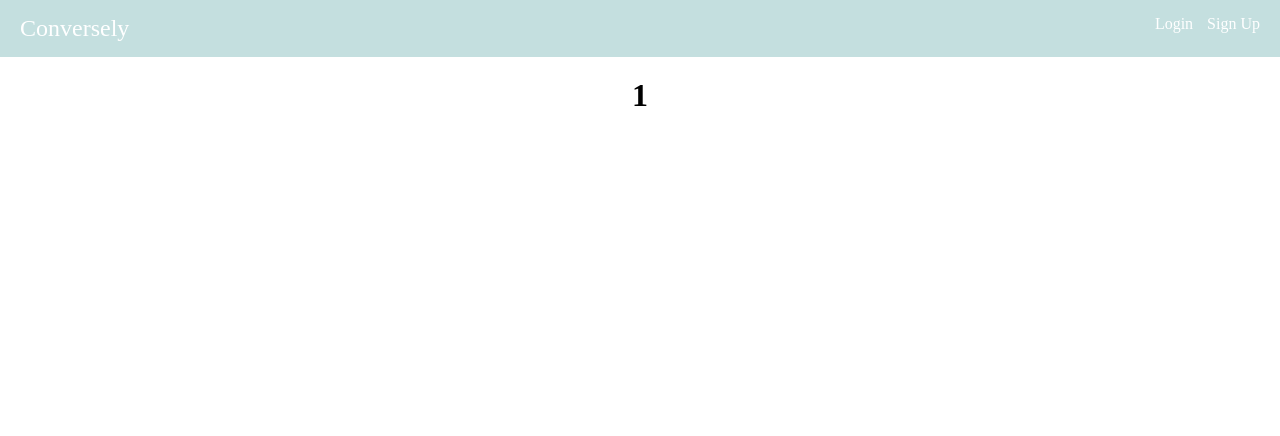
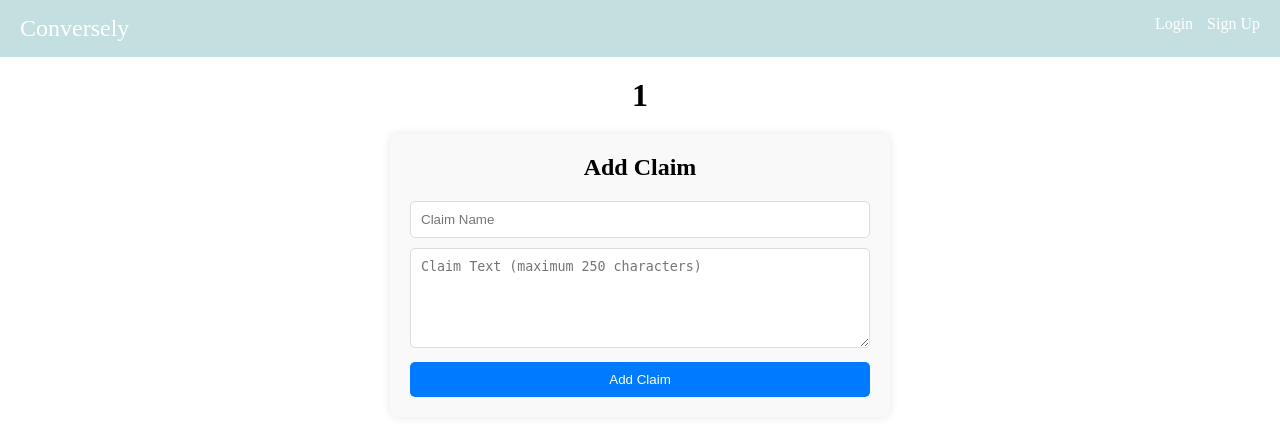
Before and after one commit to RjSup/COMP5013-WebApp, a Flask app: page /topic/1 in a window 1280 px wide. Shown: the top 436 px of the page. Run offline with Flask 3, Linux system fonts and the light colour scheme.

Commit message:
-- added ability to add a claim (WORKING)

```diff
--- a/app.py
+++ b/app.py
@@ -37,6 +37,14 @@ class User(UserMixin):
 def load_user(user_id):
     return User(user_id)
 
+
+def connectDB():
+    conn = sqlite3.connect('debate.sqlite')
+    conn.row_factory = sqlite3.Row
+    c = conn.cursor()
+    return conn
+
+
 global isAdmin
 
 #* ====================
@@ -53,8 +61,7 @@ def addUser(username, password, isAdmin):
     # Users shouldn't be admins
     isAdmin = False
     # Connect to the database
-    conn = sqlite3.connect('debate.sqlite')
-    # Create a cursor object
+    conn = connectDB()
     c = conn.cursor()
     # Insert the user into the database
     c.execute("INSERT INTO user (userName, passwordHash, isAdmin, creationTime, lastVisit) VALUES (?, ?, ?, ?, ?)",
@@ -82,7 +89,8 @@ def add_admin():
 
 # Authenticate user
 def authUser(username, password):
-    conn = sqlite3.connect('debate.sqlite')
+      # Connect to the database
+    conn = connectDB()
     c = conn.cursor()
     c.execute("SELECT * FROM user WHERE userName = ?", (username,))
     user = c.fetchone()
@@ -98,7 +106,8 @@ def authUser(username, password):
 # Check if user is admin
 def isAdmin():
     if current_user.is_authenticated:
-        conn = sqlite3.connect('debate.sqlite')
+          # Connect to the database
+        conn = connectDB()
         c = conn.cursor()
         c.execute("SELECT isAdmin FROM user WHERE userID = ?", (current_user.id,))
         isAdmin = c.fetchone()[0]
@@ -184,7 +193,8 @@ def add_topic():
             # Use the current time as the last visit time
             updateTime = creationTime
             # Connect to the database
-            conn = sqlite3.connect('debate.sqlite')
+              # Connect to the database
+            conn = connectDB()
             c = conn.cursor()
             c.execute("INSERT INTO topic (topicName, postingUser, creationTime, updateTime) VALUES (?, ?, ?, ?)",
                       (topicName, postingUser, creationTime, updateTime))
@@ -200,7 +210,8 @@ def add_topic():
 # Fetch topics route
 @app.route("/fetch_topics")
 def fetch_topics():
-    conn = sqlite3.connect('debate.sqlite')
+      # Connect to the database
+    conn = connectDB()
     c = conn.cursor()
     c.execute("SELECT topic.topicName, user.userName FROM topic JOIN user ON topic.postingUser = user.userID")
     topics = [{'topicName': row[0], 'postingUser': row[1]} for row in c.fetchall()]
@@ -216,6 +227,46 @@ def topic_page(topic_name):
     return render_template('topic.html', topic_name=topic_name)
 
 
+@app.route("/fetch_claims", methods=["GET"])
+def fetch_claims():
+    topic_name = request.args.get('topic_name')
+    # Connect to the database
+    conn = connectDB()
+    c = conn.cursor()
+    c.execute("SELECT postingUser, text FROM claim WHERE topic = ?", (topic_name,))
+    claims = [{'postingUser': row['postingUser'], 'claimText': row['claimText']} for row in c.fetchall()]
+    conn.close()
+    return jsonify({'claims': claims})
+
+
+@app.route("/add_claim", methods=["POST"])
+@login_required
+def add_claim():
+    if request.method == "POST":
+        if checkLogin():
+            topic_name = request.form.get('topic_name')  # Retrieve topic name from form data
+            claim_text = request.form.get("claimText")
+            posting_user = current_user.id
+            creation_time = int(time.time())
+            update_time = creation_time
+
+            if topic_name is None:
+                return "Topic name is missing", 400  # Bad request status code
+
+            conn = connectDB()
+            c = conn.cursor()
+            c.execute("INSERT INTO claim (topic, postingUser, creationTime, updateTime, text) VALUES (?, ?, ?, ?, ?)",
+                      (topic_name, posting_user, creation_time, update_time, claim_text))
+            conn.commit()
+            conn.close()
+            return "success"
+        else:
+            return "Please log in to add a claim"
+    else:
+        return "Invalid request method"
+
+
+
 # Start app
 if __name__ == "__main__":
     app.run(debug=True)
--- a/static/landing.css
+++ b/static/landing.css
@@ -109,10 +109,6 @@ nav {
     height: 25vh;
 }
 
-.container {
-    /* add coloutr later */
-}
-
 .container h1 {
     font-size: 45px;
     margin-top: 100px;
--- a/static/topic.js
+++ b/static/topic.js
@@ -1,5 +1,7 @@
 $(document).ready(function() {
     checkLoggedIn(); // Check if user is logged in
+    var topicName = decodeURIComponent(window.location.href.split('/').pop()); // Get the topic name from URL
+    $('#topicName').text(topicName); // Set the topic name in the header
 
     // Add event listener for login link
     $(document).on('click', '#loginLink', function(e) {
@@ -134,3 +136,75 @@ $(document).ready(function() {
         });
     }
 });
+
+$(document).on('submit', '#addClaimForm', function(event) {
+    event.preventDefault();
+    var claimText = $('#claimText').val().trim(); // Trim leading and trailing whitespace
+    var postingUser = $('#currentUserId').val(); // Get the ID of the current user
+    var topicName = $('.addClaimForm').data('topic'); // Retrieve topic name from data attribute
+
+    // Check if user is logged in
+    $.ajax({
+        url: '/check-login',
+        type: 'GET',
+        success: function(response) {
+            if (response.logged_in) {
+                // Perform additional checks on the claim text before sending it to the server, if necessary
+
+                // Call the addClaim function
+                addClaim(topicName, claimText, postingUser);
+            } else {
+                showLoginForm();
+            }
+        },
+        error: function(xhr, status, error) {
+            console.error("Error:", error);
+        }
+    });
+});
+
+
+
+function fetchClaims(topicName) {
+    $.ajax({
+        type: 'GET',
+        url: '/fetch_claims?topic=' + topicName,
+        success: function(response) {
+            renderClaims(response.claims);
+        },
+        error: function(xhr, status, error) {
+            console.error("Error:", error);
+        }
+    });
+}
+
+function renderClaims(claims) {
+    $('#claimsContainer').empty();
+
+    claims.forEach(function(claim) {
+        var claimElement = $('<div class="claim">' +
+            '<p>' + claim.text + '</p>' +
+            '<p>Posting User: ' + claim.postingUser + '</p>' +
+            '</div>');
+        $('#claimsContainer').append(claimElement);
+    });
+}
+
+function addClaim(topicName, claimText, postingUser) {
+    $.ajax({
+        url: '/add_claim',
+        type: 'POST',
+        data: {
+            topic_name: topicName, // Correct parameter name
+            claimText: claimText,
+            postingUser: postingUser
+        },
+        success: function(response) {
+            fetchClaims(topicName);
+            $('#claimText').val('');
+        },
+        error: function(xhr, status, error) {
+            console.error("Error:", error);
+        }
+    });
+}
--- a/static/topics.css
+++ b/static/topics.css
@@ -84,3 +84,50 @@ nav {
     text-align: center;
     margin-top: 20px;
 }
+
+.addClaimForm {
+    background: #f9f9f9;
+    border-radius: 8px;
+    padding: 20px;
+    margin: 20px auto;
+    max-width: 500px;
+    box-shadow: 0 0 10px rgba(0, 0, 0, 0.1);
+}
+
+.addClaimForm h2 {
+    text-align: center;
+    margin-bottom: 20px;
+}
+
+.addClaimForm input[type="text"] {
+    width: 100%;
+    padding: 10px;
+    margin-bottom: 10px;
+    border: 1px solid #ddd;
+    border-radius: 5px;
+}
+
+.addClaimForm button {
+    width: 100%;
+    padding: 10px;
+    background: #007bff;
+    color: #fff;
+    border: none;
+    border-radius: 5px;
+    cursor: pointer;
+}
+
+.addClaimForm button:hover {
+    background: #0056b3;
+}
+
+.addClaimForm textarea {
+    width: 100%;
+    padding: 10px;
+    margin-bottom: 10px;
+    border: 1px solid #ddd;
+    border-radius: 5px;
+    resize: vertical; /* Allow vertical resizing */
+    min-height: 100px; /* Set minimum height */
+    max-height: 200px; /* Set maximum height */
+}
--- a/templates/topic.html
+++ b/templates/topic.html
@@ -6,7 +6,7 @@
     <link rel="stylesheet" href="{{ url_for('static', filename='topics.css') }}">
     <script src="https://ajax.googleapis.com/ajax/libs/jquery/3.5.1/jquery.min.js"></script>
     <link rel="shortcut icon" href="{{ url_for('static', filename='favicon.ico') }}">
-    <title>Conversely | {{ topic_name }}</title> <!-- Dynamically set the title -->
+    <title>Conversely | {{ topic_name }}</title>
 </head>
 <body>
     <nav>
@@ -29,12 +29,24 @@
         <h1>{{ topic_name }}</h1>
     </div>
 
+    <input type="hidden" id="currentUserId" value="{{ current_user.id }}">
+
     <div class="container">
         <div id="topicCards">
             <!-- Topic cards will be dynamically populated here -->
         </div>
     </div>
 
+    <div class="addClaimForm" data-topic="{{topic_name}}">
+        <h2>Add Claim</h2>
+        <form id="addClaimForm">
+            <input type="text" placeholder="Claim Name" />
+            <textarea id="claimText" placeholder="Claim Text (maximum 250 characters)" maxlength="250" required></textarea>
+            <button type="submit">Add Claim</button>
+        </form>
+    </div>
+
+
     <script src="{{ url_for('static', filename='topic.js') }}"></script>
 </body>
 </html>
```
Also changed, not shown: debate.sqlite.
